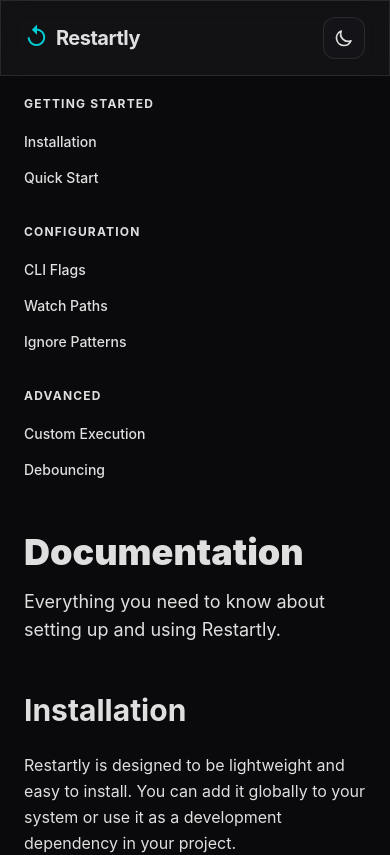
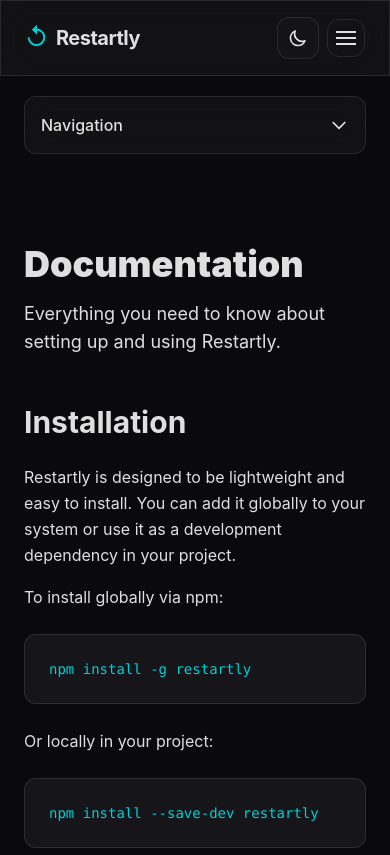
Before and after one commit to TheNeovimmer/Restartly, a React (Vite) app in the folder website/: page /docs in a window 390 px wide. Shown: the top 855 px of the page. Built offline with nearby package versions, Linux system fonts and the light colour scheme.

Commit message:
feat: Introduce responsive mobile navigation for the main header and documentation, alongside general responsive styling improvements.

```diff
--- a/website/src/components/Docs.jsx
+++ b/website/src/components/Docs.jsx
@@ -16,7 +16,7 @@
 );
 
 const Docs = () => {
-  const [activeTab, setActiveTab] = useState('getting-started');
+  const [isMobileMenuOpen, setIsMobileMenuOpen] = useState(false);
 
   const navigation = [
     {
@@ -44,11 +44,53 @@
   ];
 
   return (
-    <section id="docs" className="py-24 bg-bg">
+    <section id="docs" className="py-24 bg-bg relative min-h-screen">
       <div className="max-w-7xl mx-auto px-6">
         <div className="flex flex-col lg:flex-row gap-12">
-          {/* Sidebar */}
-          <aside className="lg:w-64 shrink-0">
+          {/* Mobile Sidebar Toggle */}
+          <div className="lg:hidden mb-8">
+            <button
+              onClick={() => setIsMobileMenuOpen(!isMobileMenuOpen)}
+              className="w-full flex items-center justify-between p-4 rounded-xl glass border border-border text-text font-medium"
+            >
+              <span>Navigation</span>
+              <svg
+                className={`w-5 h-5 transition-transform duration-300 ${isMobileMenuOpen ? 'rotate-180' : ''}`}
+                fill="none"
+                viewBox="0 0 24 24"
+                stroke="currentColor"
+              >
+                <path strokeLinecap="round" strokeLinejoin="round" strokeWidth={2} d="M19 9l-7 7-7-7" />
+              </svg>
+            </button>
+            <div className={`mt-2 glass rounded-xl border border-border overflow-hidden transition-all duration-300 ${isMobileMenuOpen ? 'max-h-[500px] opacity-100' : 'max-h-0 opacity-0'}`}>
+              <div className="p-4 space-y-6">
+                {navigation.map((group) => (
+                  <div key={group.title}>
+                    <h4 className="text-xs font-bold uppercase tracking-widest text-muted/30 mb-3">
+                      {group.title}
+                    </h4>
+                    <ul className="space-y-2">
+                      {group.items.map((item) => (
+                        <li key={item.id}>
+                          <a
+                            href={`#${item.id}`}
+                            onClick={() => setIsMobileMenuOpen(false)}
+                            className="text-sm font-medium text-muted hover:text-primary transition-colors block py-1"
+                          >
+                            {item.label}
+                          </a>
+                        </li>
+                      ))}
+                    </ul>
+                  </div>
+                ))}
+              </div>
+            </div>
+          </div>
+
+          {/* Desktop Sidebar */}
+          <aside className="hidden lg:block lg:w-64 shrink-0">
             <div className="sticky top-32 space-y-8">
               {navigation.map((group) => (
                 <div key={group.title}>
--- a/website/src/components/FeatureShowcase.jsx
+++ b/website/src/components/FeatureShowcase.jsx
@@ -40,14 +40,14 @@
   }, { scope: container });
 
   return (
-    <div ref={container} className="max-w-7xl mx-auto px-6 py-24 space-y-32">
+    <div ref={container} className="max-w-7xl mx-auto px-6 py-12 md:py-24 space-y-16 md:space-y-32">
       {/* Auto-Detection Showcase */}
       <section ref={section1} className="flex flex-col lg:flex-row items-center gap-16">
         <div className="content lg:w-1/2">
           <div className="inline-block px-4 py-1.5 mb-6 rounded-full bg-blue-500/10 border border-blue-500/20 text-xs font-semibold tracking-wider text-blue-400 uppercase">
             Zero-Config Required
           </div>
-          <h2 className="text-4xl md:text-5xl font-bold mb-8">Intelligent <br /><span className="text-blue-400">Auto-Detection</span></h2>
+          <h2 className="text-3xl md:text-5xl font-bold mb-6 md:mb-8 text-text">Intelligent <br /><span className="text-blue-400">Auto-Detection</span></h2>
           <p className="text-muted text-lg leading-relaxed mb-8">
             Restartly V1.1.0 eliminates the need to specify your entry point. It intelligently scans your project root for common entry files and starts the right process automatically.
           </p>
@@ -89,7 +89,7 @@
           <div className="inline-block px-4 py-1.5 mb-6 rounded-full bg-magenta-500/10 border border-magenta-500/20 text-xs font-semibold tracking-wider text-magenta-400 uppercase">
             Project-Specific
           </div>
-          <h2 className="text-4xl md:text-5xl font-bold mb-8">Unified <br /><span className="text-magenta-400">Configuration</span></h2>
+          <h2 className="text-3xl md:text-5xl font-bold mb-6 md:mb-8 text-text">Unified <br /><span className="text-magenta-400">Configuration</span></h2>
           <p className="text-muted text-lg leading-relaxed mb-8">
             Take control of your workflow with <code className="text-text bg-card border border-border px-1 rounded">restartly.json</code>. Define custom watch paths, ignore complex patterns, and execution commands once.
           </p>
--- a/website/src/components/Hero.jsx
+++ b/website/src/components/Hero.jsx
@@ -38,15 +38,15 @@
   return (
     <section ref={container} className="relative pt-32 pb-20 overflow-hidden">
       {/* Background Glows */}
-      <div ref={glow1Ref} className="absolute top-0 right-0 w-[500px] h-[500px] bg-primary/20 rounded-full blur-[120px] -z-10 translate-x-1/2 -translate-y-1/2" />
-      <div ref={glow2Ref} className="absolute bottom-0 left-0 w-[500px] h-[500px] bg-secondary/10 rounded-full blur-[120px] -z-10 -translate-x-1/2 translate-y-1/2" />
+      <div ref={glow1Ref} className="absolute top-0 right-0 w-[300px] md:w-[500px] h-[300px] md:h-[500px] bg-primary/20 rounded-full blur-[80px] md:blur-[120px] -z-10 translate-x-1/2 -translate-y-1/2" />
+      <div ref={glow2Ref} className="absolute bottom-0 left-0 w-[300px] md:w-[500px] h-[300px] md:h-[500px] bg-secondary/10 rounded-full blur-[80px] md:blur-[120px] -z-10 -translate-x-1/2 translate-y-1/2" />
 
       <div className="max-w-7xl mx-auto px-6 text-center">
         <div ref={badgeRef} className="inline-block px-4 py-1.5 mb-6 rounded-full glass border border-border text-xs font-semibold tracking-wider text-primary uppercase">
           Meet the new standard for Node.js development
         </div>
 
-        <h1 ref={titleRef} className="text-5xl md:text-7xl font-extrabold mb-8 tracking-tight text-text">
+        <h1 ref={titleRef} className="text-4xl md:text-7xl font-extrabold mb-8 tracking-tight text-text">
           Develop faster with <br />
           <span className="text-gradient">Restartly</span>
         </h1>
@@ -85,8 +85,8 @@
             <div className="w-3 h-3 rounded-full bg-green-500/50" />
             <span className="text-xs text-muted/30 ml-2 font-mono">restartly — 80x24</span>
           </div>
-          <div className="p-8 text-left font-mono text-sm leading-relaxed overflow-x-auto bg-card">
-            <pre className="text-primary tracking-tighter mb-4">
+          <div className="p-4 md:p-8 text-left font-mono text-xs md:text-sm leading-relaxed overflow-x-auto bg-card">
+            <pre className="text-primary tracking-tighter mb-4 scale-[0.8] md:scale-100 origin-left">
 {`  ██████╗ ███████╗███████╗████████╗ █████╗ ██████╗ ████████╗██╗     ██╗   ██╗
   ██╔══██╗██╔════╝██╔════╝╚══██╔══╝██╔══██╗██╔══██╗╚══██╔══╝██║     ╚██╗ ██╔╝
   ██████╔╝█████╗  ███████╗   ██║   ███████║██████╔╝   ██║   ██║      ╚████╔╝
--- a/website/src/components/Navbar.jsx
+++ b/website/src/components/Navbar.jsx
@@ -3,6 +3,8 @@
 import ThemeToggle from './ThemeToggle';
 
 const Navbar = () => {
+  const [isOpen, setIsOpen] = React.useState(false);
+
   return (
     <nav className="fixed top-0 left-0 right-0 z-50 glass border-b border-border px-6 py-4 transition-colors duration-300">
       <div className="max-w-7xl mx-auto flex items-center justify-between">
@@ -10,7 +12,7 @@
           <span className="text-2xl group-hover:rotate-12 transition-transform duration-300 text-primary">↺</span>
           <span className="text-xl font-bold tracking-tight text-text">Restartly</span>
         </Link>
-        <div className="flex items-center space-x-4 md:space-x-8">
+        <div className="flex items-center space-x-4">
           <div className="hidden md:flex items-center space-x-8">
             <Link to="/" className="text-sm font-medium text-muted hover:text-primary transition-colors">Home</Link>
             <Link to="/docs" className="text-sm font-medium text-muted hover:text-primary transition-colors">Documentation</Link>
@@ -23,7 +25,51 @@
               GitHub
             </a>
           </div>
-          <ThemeToggle />
+
+          <div className="flex items-center space-x-2">
+            <ThemeToggle />
+
+            {/* Hamburger Button */}
+            <button
+              onClick={() => setIsOpen(!isOpen)}
+              className="md:hidden p-2 rounded-xl border border-border text-text hover:border-primary/50 transition-all"
+              aria-label="Toggle menu"
+            >
+              <div className="w-5 h-5 relative flex items-center justify-center">
+                <span className={`absolute h-0.5 w-5 bg-current transition-all duration-300 ${isOpen ? 'rotate-45' : '-translate-y-1.5'}`} />
+                <span className={`absolute h-0.5 w-5 bg-current transition-all duration-300 ${isOpen ? 'opacity-0' : 'opacity-100'}`} />
+                <span className={`absolute h-0.5 w-5 bg-current transition-all duration-300 ${isOpen ? '-rotate-45' : 'translate-y-1.5'}`} />
+              </div>
+            </button>
+          </div>
+        </div>
+      </div>
+
+      {/* Mobile Menu */}
+      <div className={`md:hidden absolute top-full left-0 right-0 glass border-b border-border transition-all duration-300 origin-top ${isOpen ? 'scale-y-100 opacity-100 visible' : 'scale-y-0 opacity-0 invisible'}`}>
+        <div className="flex flex-col p-6 space-y-4">
+          <Link
+            to="/"
+            onClick={() => setIsOpen(false)}
+            className="text-lg font-medium text-text hover:text-primary transition-colors"
+          >
+            Home
+          </Link>
+          <Link
+            to="/docs"
+            onClick={() => setIsOpen(false)}
+            className="text-lg font-medium text-text hover:text-primary transition-colors"
+          >
+            Documentation
+          </Link>
+          <a
+            href="https://github.com/theneovimmer/restartly"
+            target="_blank"
+            rel="noopener noreferrer"
+            className="text-lg font-medium text-text hover:text-primary transition-colors"
+          >
+            GitHub
+          </a>
         </div>
       </div>
     </nav>
```
